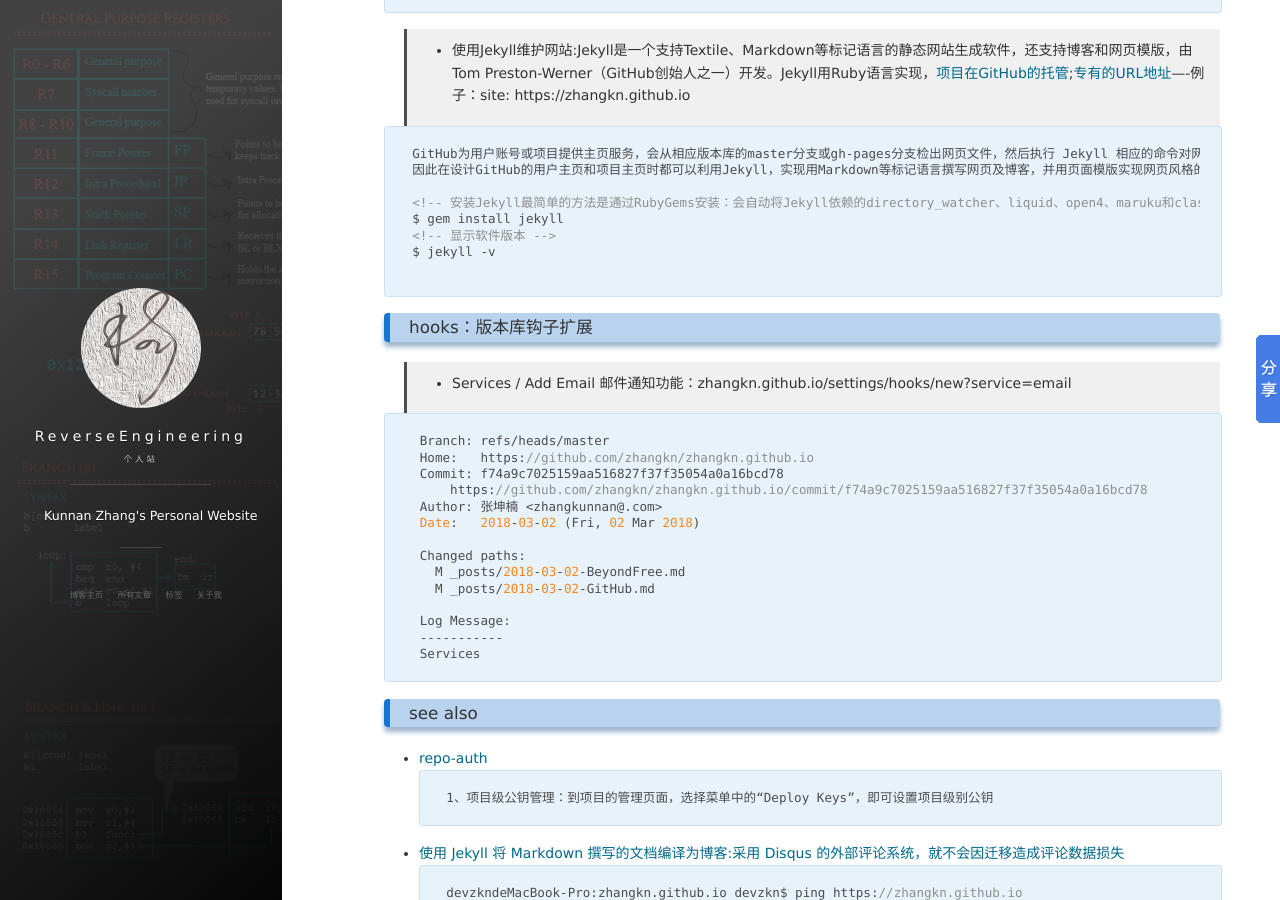
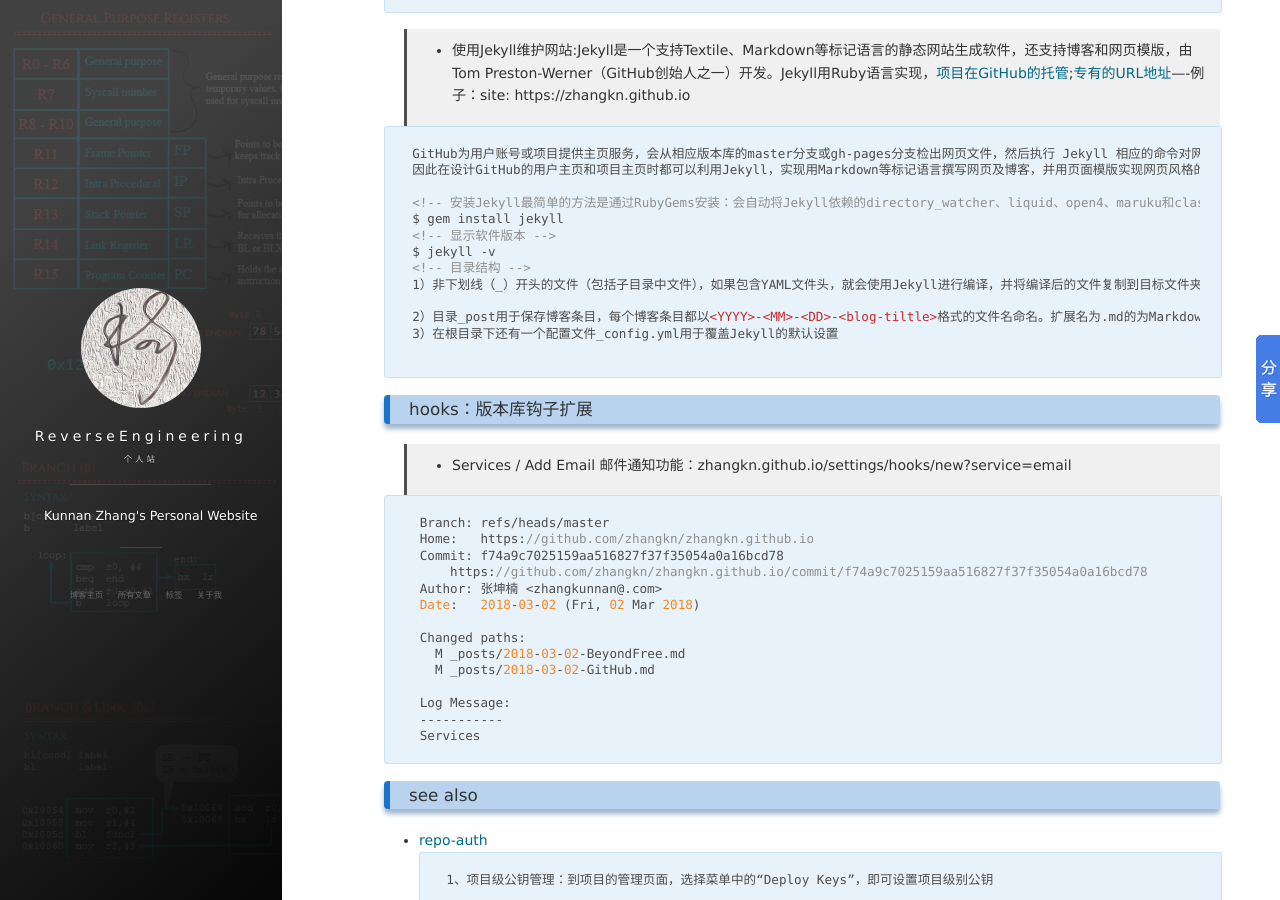
Before and after one commit to zhangkn/zhangkn.github.io, a Jekyll site: the page built from _posts/2018-03-02-GitHub.md, in a window 1280 px wide and 900 px high, scrolled down 981 px. Built offline with Jekyll 4.4.1, drawn with Linux system fonts in a browser that asks for light colours; nearby versions of some CDN libraries; comment, search, counter and statistics services are not loaded.

Commit message:
建立主页

````diff
--- a/_posts/2018-03-02-GitHub.md
+++ b/_posts/2018-03-02-GitHub.md
@@ -61,6 +61,11 @@
 $ gem install jekyll
 <!-- 显示软件版本 -->
 $ jekyll -v
+<!-- 目录结构 -->
+1）非下划线（_）开头的文件（包括子目录中文件），如果包含YAML文件头，就会使用Jekyll进行编译，并将编译后的文件复制到目标文件夹（默认为_site目录）下。对于包含YAML文件头并用标记语言Markdown等撰写的文件，还会将编译后的文件以.html扩展名保存。而以下划线开头的文件和目录有的直接忽略不予处理（如_layouts、_site目录等），有的则需要特殊处理（如_post目录）。
+
+2）目录_post用于保存博客条目，每个博客条目都以<YYYY>-<MM>-<DD>-<blog-tiltle>格式的文件名命名。扩展名为.md的为Markdown格式，扩展名为.textile的为Textile格式。这些文件都包含类似的文件头：
+3）在根目录下还有一个配置文件_config.yml用于覆盖Jekyll的默认设置
 
 ```
 
````
